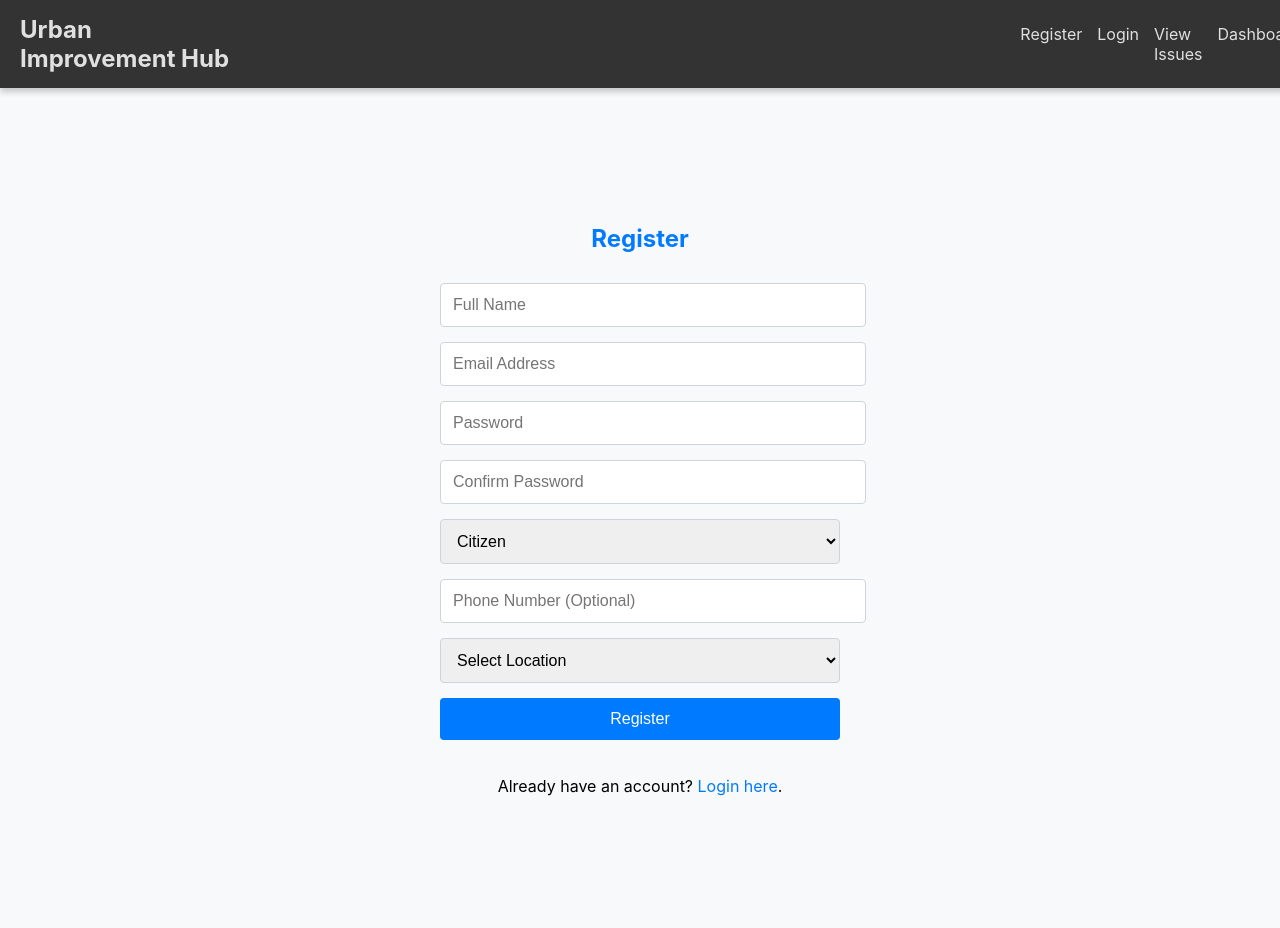
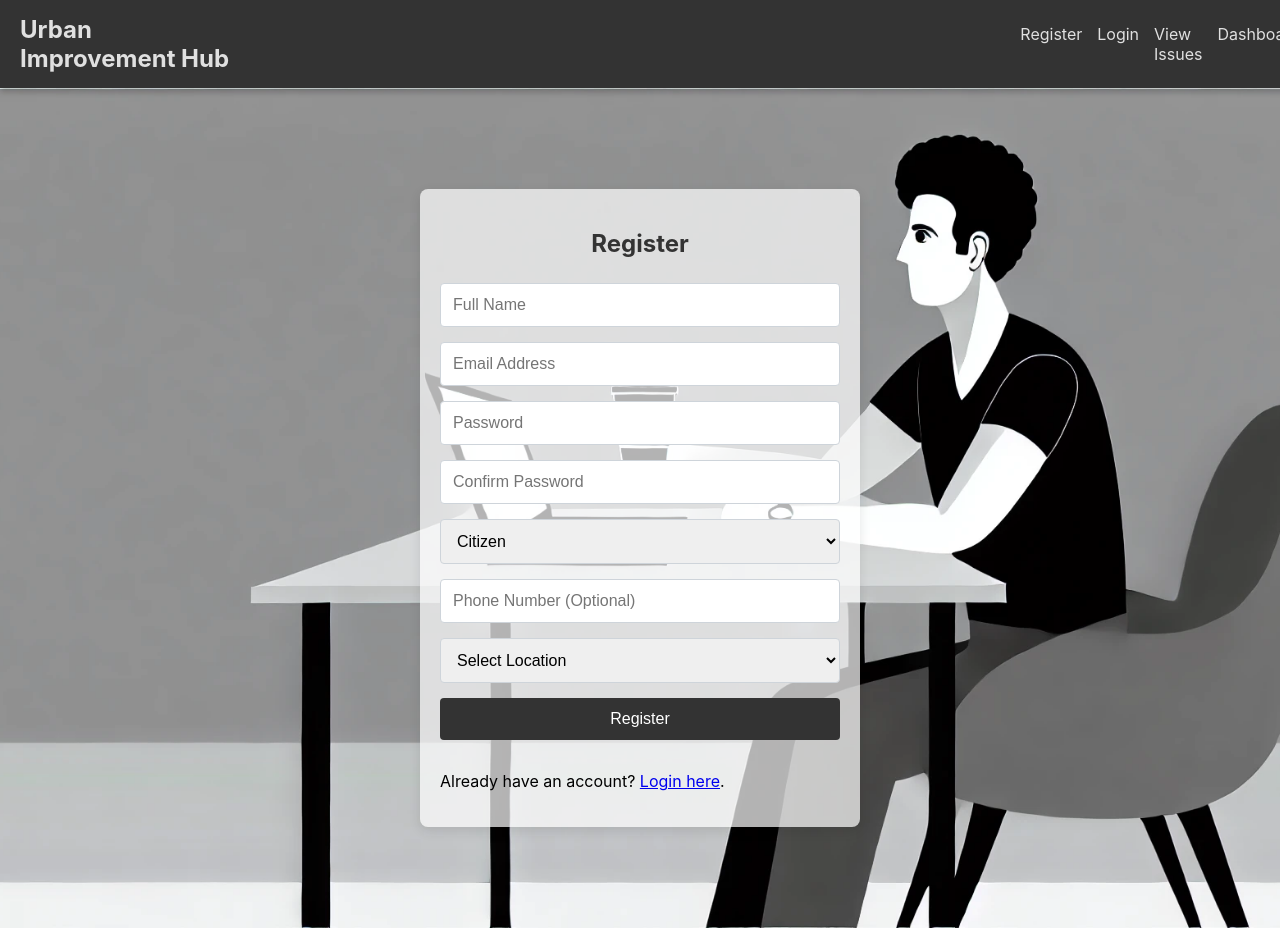
Before and after one commit to Saran3072/urban-improvement-hub, a React (Create React App) app: page /register in a window 1280 px wide. Shown: the top 928 px of the page. Built offline with nearby package versions, Linux system fonts and the light colour scheme.

Commit message:
login register changes

```diff
--- a/src/assets/Login.css
+++ b/src/assets/Login.css
@@ -1,12 +1,15 @@
-/* General container styling for centering */
+/* General container styling for left alignment */
 .login-container {
   display: flex;
   flex-direction: column;
   justify-content: center;
   align-items: center;
-    min-height: 100vh; /* Center vertically */
+  min-height: 100vh;
+  background: url('../assets/register.webp') no-repeat center center/cover;
   padding: 20px;
   background-color: #f8f9fa;
+  position: relative; /* For positioning the background image */
+  overflow: hidden;
 }
 
 /* Styling the login box */
@@ -14,42 +17,44 @@
   width: 100%;
   max-width: 400px; /* Limit width on larger screens */
   padding: 20px;
-    border-radius: 8px;
   display: flex;
   flex-direction: column;
   gap: 15px; /* Space between form elements */
+  background-color: rgba(255, 255, 255, 0.7); /* Slight transparency */
+  border-radius: 8px;
+  box-shadow: 0px 4px 12px rgba(0, 0, 0, 0.1);
+  position: relative;
+  z-index: 1; /* Align form to the left with automatic spacing on the right */
 }
 
-  /* Input fields */
-  .login-form input {
+/* Uniform styling for input fields and buttons */
+.login-form input,
+.login-button {
   width: 100%;
   padding: 12px;
   border: 1px solid #ced4da;
   border-radius: 4px;
   font-size: 16px;
+  box-sizing: border-box;
 }
 
 /* Button styling */
 .login-button {
-    width: 100%;
-    padding: 12px;
-    background-color: #007bff;
+  background-color: #333;
   color: white;
   border: none;
-    border-radius: 4px;
-    font-size: 16px;
   cursor: pointer;
   transition: background-color 0.3s;
 }
 
 .login-button:hover {
-    background-color: #0056b3;
+  background-color: #292a2c;
 }
 
 /* Header styling */
 .login-container h2 {
-    color: #007bff;
-    text-align: center;
+  color: #333;
+  text-align: left;
   margin-bottom: 10px;
 }
 
@@ -59,7 +64,7 @@
 }
 
 .login-container a {
-    color: #007bff;
+  color: #333;
   text-decoration: none;
 }
 
@@ -68,14 +73,21 @@
 }
 
 /* Responsive adjustments */
-  @media (max-width: 480px) {
+@media (max-width: 768px) {
+  .login-container {
+    flex-direction: column;
+    align-items: center;
+    background: url('../assets/register.webp') no-repeat center center/cover;
+  }
+
   .login-form {
-      padding: 15px; /* Slightly reduce padding on small screens */
+    padding: 15px;
+    margin-right: 0; /* Center the form on smaller screens */
   }
 
   .login-form input,
   .login-button {
-      font-size: 14px; /* Slightly smaller font for mobile */
+    font-size: 14px;
     padding: 10px;
   }
 }
--- a/src/assets/Registration.css
+++ b/src/assets/Registration.css
@@ -4,9 +4,12 @@
   flex-direction: column;
   justify-content: center;
   align-items: center;
-  min-height: 100vh; /* Center vertically */
+  min-height: 100vh;
+  background: url('../assets/register.webp') no-repeat center center/cover;
   padding: 20px;
   background-color: #f8f9fa;
+  position: relative; /* For positioning the background image */
+  overflow: hidden;
 }
 
 /* Styling the registration box */
@@ -17,72 +20,59 @@
   display: flex;
   flex-direction: column;
   gap: 15px; /* Space between form elements */
+  background-color: rgba(255, 255, 255, 0.7); /* Slight transparency */
+  border-radius: 8px;
+  box-shadow: 0px 4px 12px rgba(0, 0, 0, 0.1);
+  position: relative;
+  z-index: 1;
 }
 
-/* Input fields and select boxes */
+/* Uniform styling for input fields, select boxes, and buttons */
 .registration-form input,
-.registration-form select {
+.registration-form select,
+.register-button {
   width: 100%;
   padding: 12px;
   border: 1px solid #ced4da;
   border-radius: 4px;
   font-size: 16px;
+  box-sizing: border-box;
 }
 
-/* Checkbox container */
-.terms-checkbox {
-  display: flex;
-  align-items: center;
-}
-
-/* Button styling */
+/* Adjusted button styling */
 .register-button {
-  width: 100%;
-  padding: 12px;
-  background-color: #007bff;
+  background-color: #333;
   color: white;
   border: none;
-  border-radius: 4px;
-  font-size: 16px;
   cursor: pointer;
   transition: background-color 0.3s;
 }
 
 .register-button:hover {
-  background-color: #0056b3;
+  background-color: #292a2c;
 }
 
 /* Header styling */
 .registration-container h2 {
-  color: #007bff;
+  color: #333;
   text-align: center;
   margin-bottom: 10px;
 }
 
-/* Footer text and link */
-.registration-container p {
-  text-align: center;
-}
+/* Responsive adjustments */
+@media (max-width: 768px) {
+  .registration-container::before {
+    display: none; /* Hide background image on smaller screens */
+  }
 
-.registration-container a {
-  color: #007bff;
-  text-decoration: none;
-}
-
-.registration-container a:hover {
-  text-decoration: underline;
-}
-
-/* Responsive adjustments */
-@media (max-width: 480px) {
   .registration-form {
-    padding: 15px; /* Slightly reduce padding on small screens */
+    padding: 15px;
   }
 
   .registration-form input,
   .registration-form select,
   .register-button {
-    font-size: 14px; /* Slightly smaller font for mobile */
+    font-size: 14px;
     padding: 10px;
   }
 }
--- a/src/pages/Home.js
+++ b/src/pages/Home.js
@@ -23,7 +23,7 @@ const Home = () => {
         </div>
         <div className="link-card" onClick={() => navigate('/dashboard')}>
           <img src={dashboardIcon} alt="Dashboard" className="link-icon" />
-          <h2>City Officials Dashboard</h2>
+          <h2>Dashboard</h2>
           <p>Access real-time insights and manage reported issues efficiently.</p>
         </div>
       </div>
--- a/src/pages/Login.js
+++ b/src/pages/Login.js
@@ -13,8 +13,8 @@ const Login = () => {
 
   return (
     <div className="login-container">
+      <form onSubmit={handleLogin} className="login-form">
       <h2>Login</h2>
-      <form onSubmit={handleLogin} className="login-form">
         <input
           type="email"
           placeholder="Email Address"
@@ -32,8 +32,9 @@ const Login = () => {
         />
 
         <button type="submit" className="login-button">Login</button>
+        <p>Don’t have an account? <a href="/register">Register here</a>.</p>
       </form>
-      <p>Don’t have an account? <a href="/register">Register here</a>.</p>
+
     </div>
   );
 };
--- a/src/pages/Registration.js
+++ b/src/pages/Registration.js
@@ -48,8 +48,8 @@ const Registration = () => {
 
   return (
     <div className="registration-container">
-      <h2>Register</h2>
       <form onSubmit={handleSubmit} className="registration-form">
+        <h2>Register</h2>
         <input
           type="text"
           placeholder="Full Name"
@@ -113,8 +113,9 @@ const Registration = () => {
         )}
 
         <button type="submit" className="register-button">Register</button>
+        <p>Already have an account? <a href="/login">Login here</a>.</p>
       </form>
-      <p>Already have an account? <a href="/login">Login here</a>.</p>
+
     </div>
   );
 };
```
Also changed, not shown: src/assets/register.webp (added), src/utils/imageUtils.js (deleted). Lines whose indentation alone changed are shown as unchanged.
